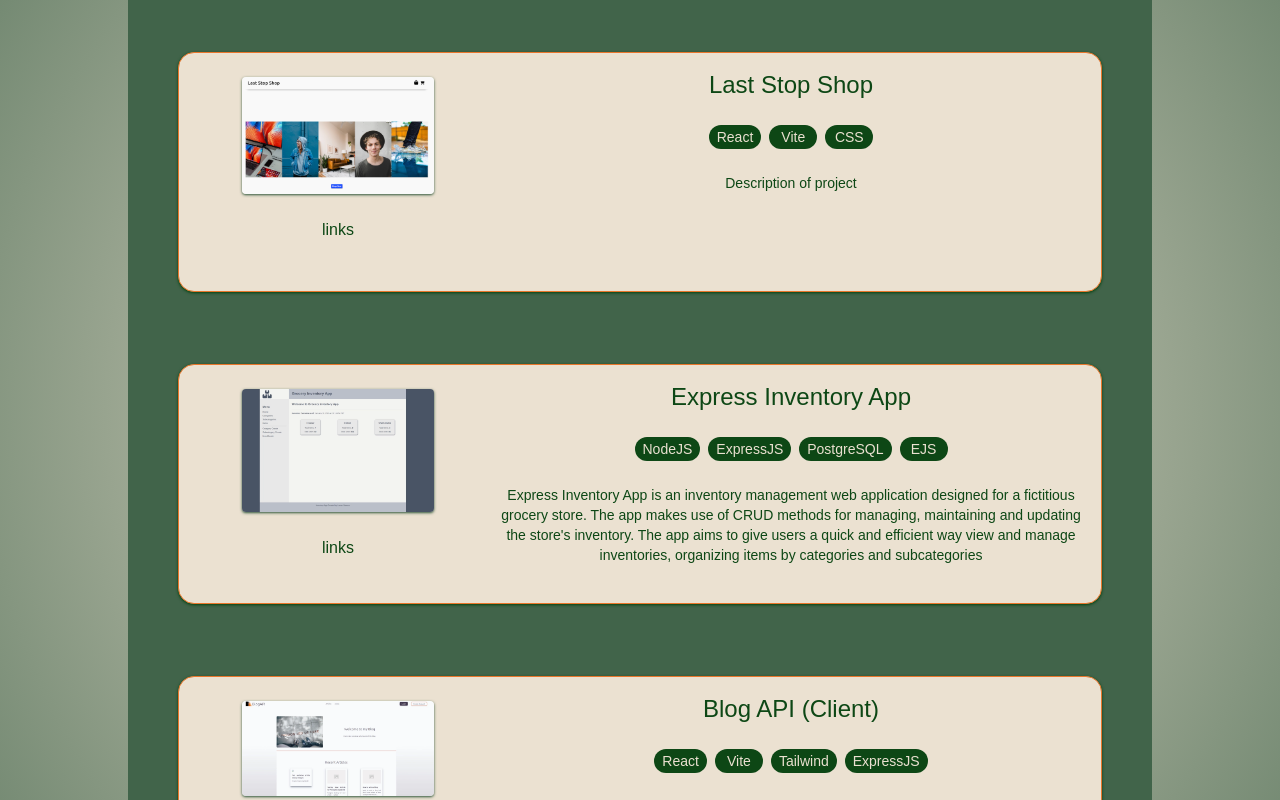
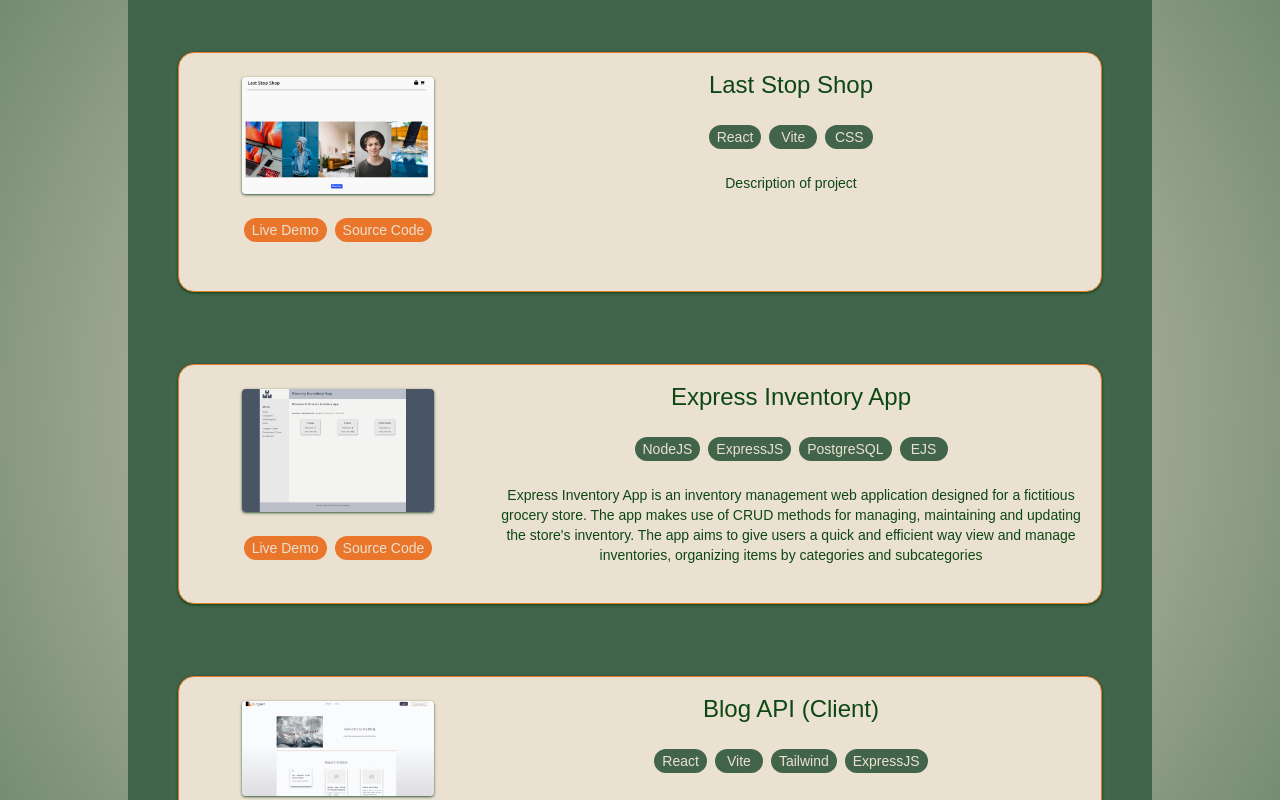
Before and after one commit to marefpceo/personal-portfolio-nextjs, a Next.js app: page / in a window 1280 px wide. Shown: the part 1680-2480 px from the top of the page. Built offline with nearby package versions, Linux system fonts and the light colour scheme; a web font is replaced by a local one.

Commit message:
Completed ProjectsSection layout
ProjectsSection layout completed. Final testing needed after projects
are updated with consistent description information

```diff
--- a/src/components/ProjectCard.jsx
+++ b/src/components/ProjectCard.jsx
@@ -2,10 +2,10 @@
 
 import Link from 'next/link';
 import Image from 'next/image';
-import TechTextBubble from './TechTextBubble';
+import TextBubble from './TextBubble';
 import { v4 as uuidv4 } from 'uuid';
 
-export default function ProjectCard({ projectTitle, projectImage, projectDescription, techStack, projectSourceCode, projectUrl }) {
+export default function ProjectCard({ projectTitle, projectImage, projectDescription, techStack, projectLinks }) {
   return (
     <div
       className='mt-2 p-4 max-w-11/12 min-h-3/5 flex flex-col items-center gap-4 border rounded-2xl bg-nature-light
@@ -21,7 +21,23 @@ export default function ProjectCard({ projectTitle, projectImage, projectDescrip
           width={960}
           height={746}
         />
-        <span className='not-sm:hidden mt-4'>links</span>
+        <span className='not-sm:hidden mt-4 flex gap-2'>
+          {
+            projectLinks.map(links => (
+              <Link
+                key={uuidv4()}
+                href={links.url}
+                target='_blank'
+              >
+                <TextBubble
+                  text={links.name}
+                  bgColor={'bg-nature-accent'}
+                  textColor={'text-nature-dark'}
+                />
+              </Link>
+            ))
+          }
+        </span>
       </div>
       <div className='flex flex-col justify-center text-center md:grid md:grid-rows-2 md:self-start
         md:col-span-2 md:gap-2'
@@ -30,16 +46,35 @@ export default function ProjectCard({ projectTitle, projectImage, projectDescrip
         <span className='my-2 flex gap-2 flex-wrap justify-center'>
         {
           techStack.map(tech => (
-            <TechTextBubble
+            <TextBubble
               key={uuidv4()}
-              text={tech} />
+              text={tech}
+              bgColor={'bg-nature-alt'}
+              textColor={'text-nature-light'}
+            />
           ))
         }
         </span>
-        <p className='mt-2 text-center text-sm overflow-y-scroll'>
+        <p className='my-2 text-center text-sm overflow-y-scroll'>
           {projectDescription}
         </p>
-        <span className='md:hidden md:mt-2'>links</span>
+        <span className='flex flex-col gap-2 md:hidden md:mt-2'>
+          {
+            projectLinks.map(links => (
+              <Link
+                key={uuidv4()}
+                href={links.url}
+                target='_blank'
+              >
+                <TextBubble
+                  text={links.name}
+                  bgColor={'bg-nature-accent'}
+                  textColor={'text-nature-dark'}
+                />
+              </Link>
+            ))
+          }
+        </span>
       </div>
     </div>
   );
--- a/src/components/TechTextBubble.jsx
+++ /dev/null
@@ -1,7 +0,0 @@
-export default function TechTextBubble({ text }) {
-  return (
-    <div className='rounded-4xl min-w-12 h-6 flex items-center justify-center bg-nature-dark text-nature-light'>
-      <p className='p-2 text-sm'>{text}</p>
-    </div>
-  );
-}
--- /dev/null
+++ b/src/components/TextBubble.jsx
@@ -0,0 +1,7 @@
+export default function TechTextBubble({ text, bgColor, textColor }) {
+  return (
+    <div className={`rounded-4xl min-w-12 h-6 flex items-center justify-center ${bgColor} ${textColor} text-nature-light`}>
+      <p className='p-2 text-sm'>{text}</p>
+    </div>
+  );
+}
--- a/src/sections/ProjectsSection.jsx
+++ b/src/sections/ProjectsSection.jsx
@@ -22,8 +22,7 @@ export default function ProjectsSection({ id }) {
             projectImage={project.projectImage}
             projectDescription={project.projectDescription}
             techStack={project.techStack}
-            projectSourceCode={project.projectSourceCode}
-            projectUrl={project.projectUrl}
+            projectLinks={project.projectLinks}
           />
         ))
       }
@@ -39,8 +38,7 @@ export default function ProjectsSection({ id }) {
                   projectImage={project.projectImage}
                   projectDescription={project.projectDescription}
                   techStack={project.techStack}
-                  projectSourceCode={project.projectSourceCode}
-                  projectUrl={project.projectUrl}
+                  projectLinks={project.projectLinks}
                 />
               </div>
             ))
--- a/src/utilities/projectList.js
+++ b/src/utilities/projectList.js
@@ -4,8 +4,14 @@ export const projectList = [
     projectDescription: 'Description of project',
     projectImage: '/lastStopShop.webp',
     projectImageUrl: '/lastStopShop.webp',
-    projectUrl: 'https://react-shopping-cart-4ft.pages.dev/',
-    projectSourceCode: 'https://github.com/marefpceo/react-shopping-cart',
+    projectLinks: [{
+      name: 'Live Demo',
+      url: 'https://react-shopping-cart-4ft.pages.dev/',
+    },
+    {
+      name: 'Source Code',
+      url: 'https://github.com/marefpceo/react-shopping-cart',
+    }],
     techStack: ['React', 'Vite', 'CSS'],
   },
   {
@@ -13,8 +19,14 @@ export const projectList = [
     projectDescription: 'Express Inventory App is an inventory management web application designed for a fictitious grocery store. The app makes use of CRUD methods for managing, maintaining and updating the store\'s inventory. The app aims to give users a quick and efficient way view and manage inventories, organizing items by categories and subcategories',
     projectImage: '/expressInventoryApp.webp',
     projectImageUrl: '/expressInventoryApp.webp',
-    projectUrl: '#',
-    projectSourceCode: 'https://github.com/marefpceo/express-inventory-app-v2',
+    projectLinks: [{
+      name: 'Live Demo',
+      url: '#',
+    },
+    {
+      name: 'Source Code',
+      url: 'https://github.com/marefpceo/express-inventory-app-v2',
+    }],
     techStack: ['NodeJS', 'ExpressJS', 'PostgreSQL', 'EJS'],
   },
   {
@@ -22,8 +34,14 @@ export const projectList = [
     projectDescription: 'Blog API is a project used to create a blog site using an API only backend and two different front-ends for accessing and editing blog posts.',
     projectImage: '/blogClientHome.webp',
     projectImageUrl: '/blogClientHome.webp',
-    projectUrl: 'https://blog-api-c9w.pages.dev/',
-    projectSourceCode: 'https://github.com/marefpceo/blog-api',
+    projectLinks: [{
+      name: 'Live Demo',
+      url: 'https://blog-api-c9w.pages.dev/',
+    },
+    {
+      name: 'Source Code',
+      url: 'https://github.com/marefpceo/blog-api'
+    }],
     techStack: ['React', 'Vite', 'Tailwind', 'ExpressJS'],
   },
   {
@@ -31,8 +49,14 @@ export const projectList = [
     projectDescription: 'Blog API is a project used to create a blog site using an API only backend and two different front-ends for accessing and editing blog posts.',
     projectImage: '/blogAdminLogin.webp',
     projectImageUrl: '/blogAdminLogin.webp',
-    projectUrl: 'https://blog-api-admin.pages.dev/login',
-    projectSourceCode: 'https://github.com/marefpceo/blog-api',
+    projectLinks: [{
+      name: 'Live Demo',
+      url: 'https://blog-api-admin.pages.dev/login',
+    },
+    {
+      name: 'Source Code',
+      url: 'https://github.com/marefpceo/blog-api',
+    }],
     techStack: ['React', 'Vite', 'Tailwind', 'ExpressJS'],
   },
   {
@@ -40,8 +64,15 @@ export const projectList = [
     projectDescription: 'Messaging app TOP',
     projectImage: '/mchatLogo.webp',
     projectImageUrl: '/messagingHome.webp',
-    projectUrl: '#',
-    projectSourceCode: 'https://github.com/marefpceo/messaging-app-server',
+    projectLinks: [
+      {
+      name: 'Live Demo',
+      url: '#',
+    },
+    {
+      name: 'Source Code',
+      url: 'https://github.com/marefpceo/messaging-app-server'
+    }],
     techStack: ['NodeJS', 'ExpressJS', 'PostgreSQL', 'Prisma ORM'],
   }
 ];
```
